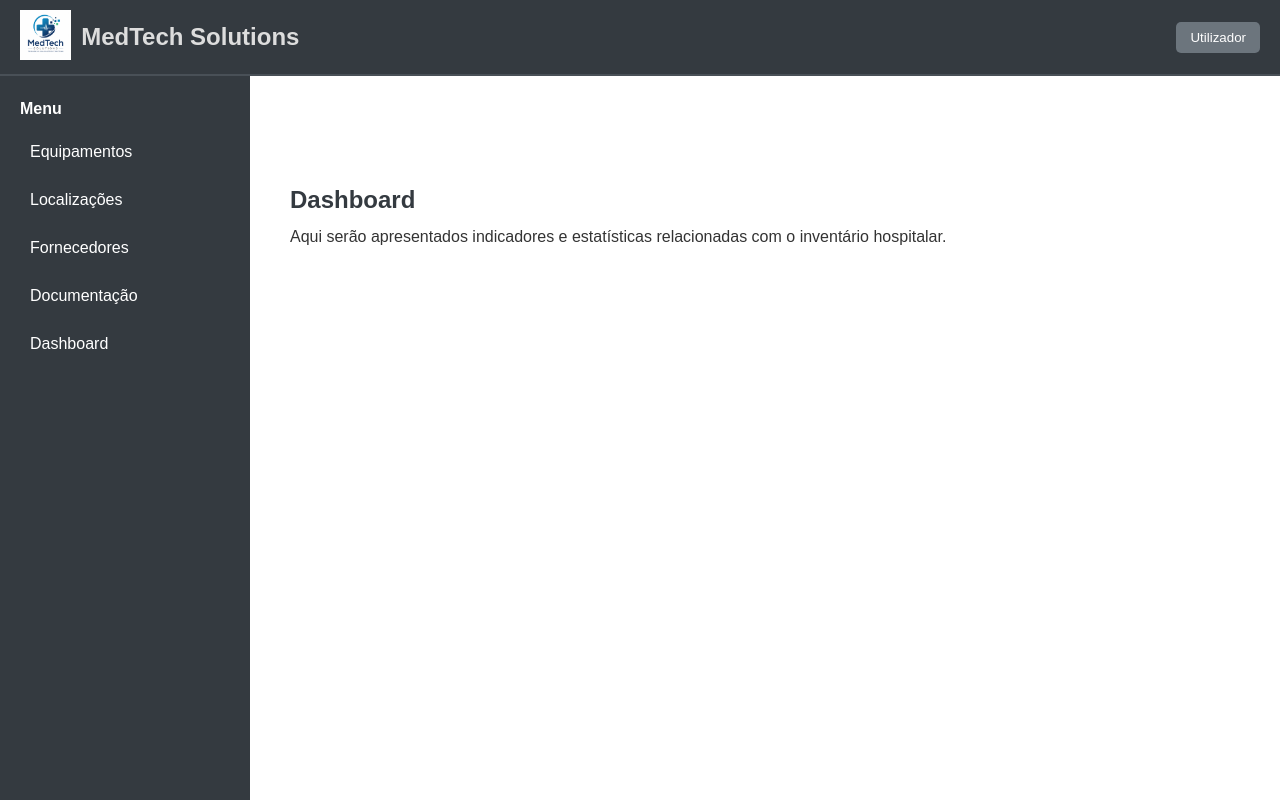
After one commit to DianaCarvalho-95/projeto-hospital, a PHP site: page /dashboard.html in a window 1280 px wide. The commit adds this page. Run offline with PHP 8.4, Linux system fonts and the light colour scheme.

Commit message:
Criação das páginas dos módeulos do sistema mantendo o layout comum da área pessoal

```diff
--- a/3/assets/css/estilos.css
+++ b/3/assets/css/estilos.css
@@ -1,4 +1,4 @@
-/* Seletor Universal - Remove margens e preenchimentos padrão */
+/* Seletor universal - aplica-se a todos os elementos da página */
 * {
     margin: 0;
     padding: 0;
@@ -6,165 +6,13 @@
     font-family: Arial, Helvetica, sans-serif;
 }
 
-/* Comportamento suave ao clicar nas âncoras */
-html {
-    scroll-behavior: smooth;
-}
 
-/* Corpo da página */
-body {
-    background-color: #f4f6f9;
-    color: #222222;
-}
-
-/* Estilo da barra de navegação principal */
-.bng-navbar {
+/* Barra de navegação superior */
+.bng-navbar-menu {
     background-color: #343a40;
     display: flex;
     align-items: center;
     justify-content: space-between;
-    padding: 10px 20px;
-    position: sticky;
-    top: 0;
-    z-index: 1000;
-}
-
-/* Estilo para os <div> internos da barra de navegação */
-.bng-navbar div {
-    display: flex;
-    align-items: center;
-}
-
-/* Estilo do logótipo na barra de navegação */
-.bng-navbar img {
-    height: 50px;
-    margin-right: 10px;
-}
-
-/* Estilo do texto com o nome da empresa */
-.bng-navbar h3 {
-    font-size: 1.5em;
-    color: #dddddd;
-}
-
-/* Estilos para os links centrais da navegação */
-.container-navegacao {
-    text-align: center;
-    padding: 20px;
-}
-
-/* Estilos individuais dos links */
-.container-navegacao a {
-    font-size: 1.2em;
-    margin: 0px 20px;
-    text-decoration: none;
-    color: #dddddd;
-}
-
-/* Efeito hover nos links */
-.container-navegacao a:hover {
-    color: #ffffff;
-}
-
-/* Estilos para o botão da Área Restrita */
-.nav-cliente a {
-    color: #dddddd;
-    text-decoration: none;
-    font-size: 1.2em;
-    padding: 10px;
-    border-radius: 5px;
-    transition: background 0.3s;
-}
-
-/* Efeito ao passar o rato no botão */
-.nav-cliente a:hover {
-    background-color: #0056b3;
-}
-
-/* Estilos para o Rodapé */
-.footer-container {
-    display: flex;
-    background-color: #343a40;
-    color: white;
-    padding: 40px 20px;
-    flex-wrap: wrap;
-    position: fixed;
-    bottom: 0;
-    left: 0;
-    width: 100%;
-}
-
-/* Estilos para cada secção do rodapé */
-.footer-section {
-    flex: 1;
-    min-width: 250px;
-    padding: 10px;
-    text-align: center;
-}
-
-/* Estilo dos títulos do rodapé */
-.footer-section strong {
-    font-size: 1.2rem;
-    display: block;
-    margin-bottom: 10px;
-    color: #f8f9fa;
-}
-
-/* Estilo dos parágrafos do rodapé */
-.footer-section p {
-    font-size: 1rem;
-    color: #d6d6d6;
-}
-
-/* Texto Genérico */
-.container-texto-generico {
-    display: flex;
-    justify-content: center;
-    flex-wrap: wrap;
-    gap: 20px;
-    padding: 100px 40px;
-    text-align: center;
-    min-height: 100vh;
-}
-
-/* Caixa interna de cada secção */
-.container-texto-generico section {
-    max-width: 900px;
-}
-
-/* Títulos das secções */
-.container-texto-generico h2 {
-    margin-bottom: 15px;
-    color: #2f3e46;
-}
-
-/* Parágrafos das secções */
-.container-texto-generico p {
-    line-height: 1.6;
-    color: #333333;
-}
-
-/* Ajuste para o conteúdo não ficar escondido pelo rodapé fixo */
-body {
-    padding-bottom: 140px;
-}
-
-
-
-/* Reset */
-* {
-    margin: 0;
-    padding: 0;
-    box-sizing: border-box;
-    font-family: Arial, Helvetica, sans-serif;
-}
-
-/* NAVBAR */
-.bng-navbar-menu {
-    background-color: #343a40;
-    display: flex;
-    justify-content: space-between;
-    align-items: center;
     padding: 10px 20px;
     position: sticky;
     top: 0;
@@ -183,10 +31,25 @@ body {
 }
 
 .bng-navbar-menu h3 {
+    font-size: 1.5em;
     color: #dddddd;
 }
 
-/* SIDEBAR */
+.bng-navbar-menu button {
+    background-color: #6c757d;
+    color: white;
+    border: none;
+    padding: 8px 14px;
+    border-radius: 5px;
+    cursor: pointer;
+}
+
+.bng-navbar-menu button:hover {
+    background-color: #5a6268;
+}
+
+
+/* Menu lateral fixo */
 .sidebar {
     width: 250px;
     height: 100vh;
@@ -196,6 +59,17 @@ body {
     position: fixed;
     left: 0;
     top: 0;
+    bottom: 0;
+}
+
+.sidebar h4 {
+    margin-bottom: 15px;
+}
+
+.sidebar nav {
+    display: flex;
+    flex-direction: column;
+    gap: 10px;
 }
 
 .sidebar a {
@@ -205,15 +79,32 @@ body {
     text-decoration: none;
     padding: 10px;
     border-radius: 5px;
+    transition: background 0.3s;
 }
 
 .sidebar a:hover {
     background-color: rgb(57, 86, 179);
 }
 
-/* CONTEÚDO */
+
+/* Conteúdo principal */
 .content {
     margin-left: 250px;
     margin-top: 70px;
+    flex-grow: 1;
     padding: 20px;
 }
+
+.content section {
+    padding: 20px;
+}
+
+.content h2 {
+    margin-bottom: 10px;
+    color: #343a40;
+}
+
+.content p {
+    color: #333333;
+    line-height: 1.6;
+}
--- /dev/null
+++ b/3/dashboard.html
@@ -0,0 +1,47 @@
+<!DOCTYPE html>
+<html lang="pt">
+
+<head>
+    <meta charset="UTF-8">
+    <meta name="viewport" content="width=device-width, initial-scale=1.0">
+    <title>Dashboard - MedTech Solutions</title>
+
+    <link rel="shortcut icon" href="assets/images/hospital125.png" type="image/png">
+    <link rel="stylesheet" href="assets/css/estilos.css">
+</head>
+
+<body>
+
+    <header class="bng-navbar-menu">
+        <div>
+            <a href="area_pessoal.html">
+                <img src="assets/images/hospital255.png" alt="Logo MedTech Solutions">
+            </a>
+            <h3>MedTech Solutions</h3>
+        </div>
+        <div>
+            <button>Utilizador</button>
+        </div>
+    </header>
+
+    <aside class="sidebar">
+        <h4>Menu</h4>
+        <nav>
+            <a href="equipamentos.html">Equipamentos</a>
+            <a href="localizacoes.html">Localizações</a>
+            <a href="fornecedores.html">Fornecedores</a>
+            <a href="documentacao.html">Documentação</a>
+            <a href="dashboard.html">Dashboard</a>
+        </nav>
+    </aside>
+
+    <main class="content">
+        <section>
+            <h2>Dashboard</h2>
+            <p>Aqui serão apresentados indicadores e estatísticas relacionadas com o inventário hospitalar.</p>
+        </section>
+    </main>
+
+</body>
+
+</html>
```
Also changed, not shown: 3/documentacao.html (added, +48 -0 lines), 3/equipamentos.html (added, +48 -0 lines), 3/fornecedores.html (added, +48 -0 lines), 3/localizacoes.html (added, +48 -0 lines).
